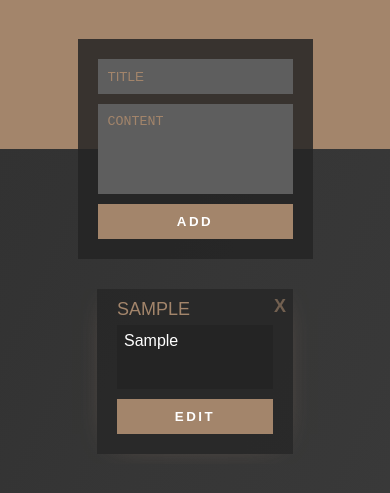
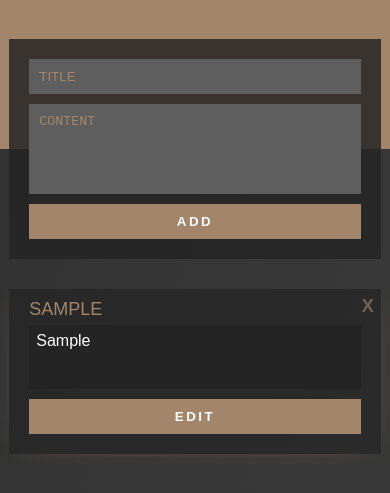
Before and after one commit to siarhei-tutejshy/ClassWorks, a plain HTML site: page Notes_CW/index.html in a window 390 px wide. Both pictures are taken after typing "Sample", "Sample" into the empty fields and a click on the button "ADD". Shown: the part 83-576 px from the top of the page. Drawn offline with Linux system fonts and the light colour scheme.

Commit message:
Styles for classworks noteapp

```diff
--- a/Notes_CW/index.html
+++ b/Notes_CW/index.html
@@ -5,7 +5,8 @@
     <meta http-equiv="X-UA-Compatible" content="IE=edge">
     <meta name="viewport" content="width=device-width, initial-scale=1.0">
     <title>Note</title>
-    <link rel="stylesheet" href="style.css">
+    <link rel="stylesheet" href="/style.css">
+    <link rel="stylesheet" href="/media.css">
 </head>
 <body>
 
--- /dev/null
+++ b/Notes_CW/media.css
@@ -0,0 +1,16 @@
+@media (max-width: 600px) {
+    .notes__form {
+        width: 60%;
+    }
+    .notes__item {
+        width: 60%;
+    }
+}
+@media (max-width: 451px) {
+    .notes__form {
+        width: 85%;
+    }
+    .notes__item {
+        width: 85%;
+    }
+}
```
